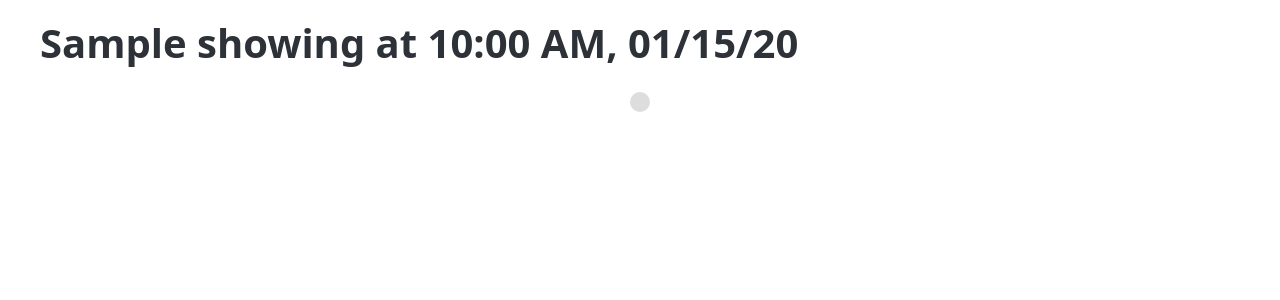
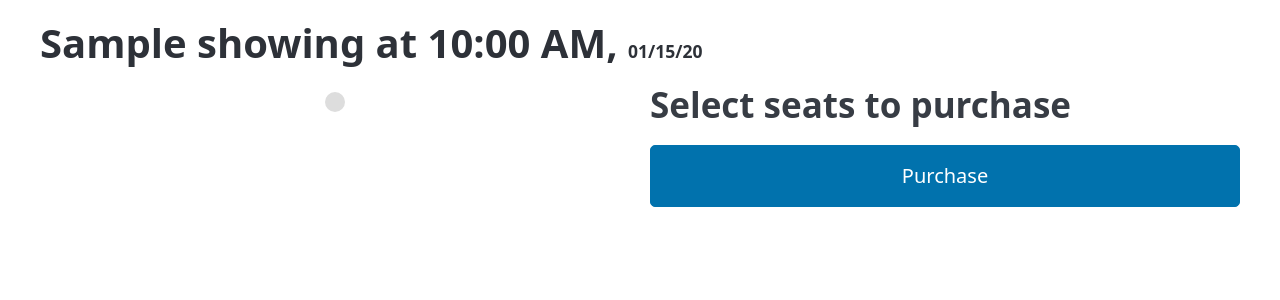
Before and after one commit to Chris-May/movie_theater, a Python web app: template src/movie/slices/showing_detail/templates/showing_detail.html in a window 1280 px wide. Shown: the top 300 px of the page. Run offline with Jinja, Linux system fonts and the light colour scheme; the template is opened without the code that fills it: most values are stand-ins (such as "Sample title", 1, 10 or a date in 2020); some libraries are stand-ins or nearby versions.

Commit message:
display selected seats

```diff
--- a/src/movie/slices/reserve_ticket.py
+++ b/src/movie/slices/reserve_ticket.py
@@ -1,9 +1,9 @@
 import flask
-from flask import Request
+from flask import request
 
 bp = flask.Blueprint("reserve_ticket", __name__)
 
 
 @bp.post('/showing/<string:showing_id>')
-def reserve_ticket(request: Request):
-    return request.form.getlist("selected_seats")
+def reserve_ticket(showing_id: str):
+    return dict(seats=request.form.getlist("selected_seats"), showing=showing_id)
--- a/src/movie/slices/showing_detail/templates/showing_detail.html
+++ b/src/movie/slices/showing_detail/templates/showing_detail.html
@@ -1,13 +1,11 @@
 {% extends 'base.html' %}
 {% block content %}
-    <style>
-  svg circle {fill:#ddd}
-  input[name="selected_seats"]:checked + svg circle {fill:#bada55}
-    </style>
     <h1>
         {{ showing.movie_name }} at {{ showing.start_time.strftime("%I:%M %p") }}, <span class="text-sm">{{ showing.start_time.strftime("%m/%d/%y") }}</span>
     </h1>
-    <form class="grid-cols-2">
+    <form class="grid grid-cols-2 gap-4"
+          method="post"
+          x-data="{selectedSeats:[]}">
         <div id="seats">
             {% for row in showing.rows %}
                 <div style="display: flex; flex-direction: row; justify-content: center ;">
@@ -17,14 +15,15 @@
                                 <input type="checkbox"
                                        name="selected_seats"
                                        value="{{ seat }}"
+                                       x-model="selectedSeats"
                                        style="display: none">
                             {% endif %}
                             <svg id="seat-{{ seat }}"
                                  viewBox="0 0 2 2"
-                                 fill="none"
                                  xmlns="http://www.w3.org/2000/svg"
                                  width="1em"
-                                 style="display: inline-block">
+                                 style="display: inline-block"
+                                 class="seat">
                                 <circle r="1" cx="1" cy="1" />
                             </svg>
                         </label>
@@ -32,5 +31,14 @@
                 </div>
             {% endfor %}
         </div>
+        <div>
+            <h2>Select seats to purchase</h2>
+            <ul>
+                <template x-for="seat in selectedSeats">
+                    <li x-text="seat"></li>
+                </template>
+            </ul>
+            <button type="submit" class="btn btn-primary">Purchase</button>
+        </div>
     </form>
 {% endblock %}
--- a/src/movie/web/entry.py
+++ b/src/movie/web/entry.py
@@ -11,7 +11,7 @@ from sqlalchemy.orm import Session, sessionmaker
 
 from movie import services
 from movie.infrastructure.store import Base, IEventStore, SavedEvent, StreamEvent
-from movie.slices import add_movie, add_showing
+from movie.slices import add_movie, add_showing, reserve_ticket
 from movie.slices.showing_detail import view
 
 
@@ -66,6 +66,7 @@ def create_app(config_file=None) -> Flask:
     app.register_blueprint(add_movie.bp)
     app.register_blueprint(add_showing.bp)
     app.register_blueprint(view.bp)
+    app.register_blueprint(reserve_ticket.bp)
     app.add_url_rule("/spec", "spec", lambda: swagger(app))
     Base.metadata.create_all(engine)
 
--- a/src/movie/web/static/css/app.css
+++ b/src/movie/web/static/css/app.css
@@ -2,12 +2,9 @@
 @layer theme, base, components, utilities;
 @layer theme {
   :root, :host {
-    --font-sans: ui-sans-serif, system-ui, sans-serif, 'Apple Color Emoji', 'Segoe UI Emoji', 'Segoe UI Symbol',
-    'Noto Color Emoji';
-    --font-mono: ui-monospace, SFMono-Regular, Menlo, Monaco, Consolas, 'Liberation Mono', 'Courier New',
-    monospace;
-    --default-font-family: var(--font-sans);
-    --default-mono-font-family: var(--font-mono);
+    --spacing: 0.25rem;
+    --text-sm: 0.875rem;
+    --text-sm--line-height: calc(1.25 / 0.875);
   }
 }
 @layer utilities {
@@ -32,4 +29,32 @@
   .block {
     display: block;
   }
+  .grid {
+    display: grid;
+  }
+  .inline-block {
+    display: inline-block;
+  }
+  .grid-cols-2 {
+    grid-template-columns: repeat(2, minmax(0, 1fr));
+  }
+  .gap-4 {
+    gap: calc(var(--spacing) * 4);
+  }
+  .text-sm {
+    font-size: var(--text-sm);
+    line-height: var(--tw-leading, var(--text-sm--line-height));
+  }
 }
+svg.seat {
+  fill: #ddd;
+  input[name="selected_seats"]:checked + & {
+    fill: #bada55;
+  }
+  @media (prefers-color-scheme: dark) {
+    fill: #888;
+    input[name="selected_seats"]:checked + & {
+      fill: #bada55;
+    }
+  }
+}
--- a/src/movie/web/templates/base.html
+++ b/src/movie/web/templates/base.html
@@ -8,6 +8,7 @@
               href="https://cdn.jsdelivr.net/npm/@picocss/pico@2/css/pico.classless.min.css">
         <link rel="stylesheet" href="/static/css/app.css">
         <title>Hello world!</title>
+        <script src="//unpkg.com/alpinejs" defer></script>
     </head>
     <body>
         <main class="container">
```
Also changed, not shown: src/movie/web/static/_build/css/init.css (+11 -2 lines).
